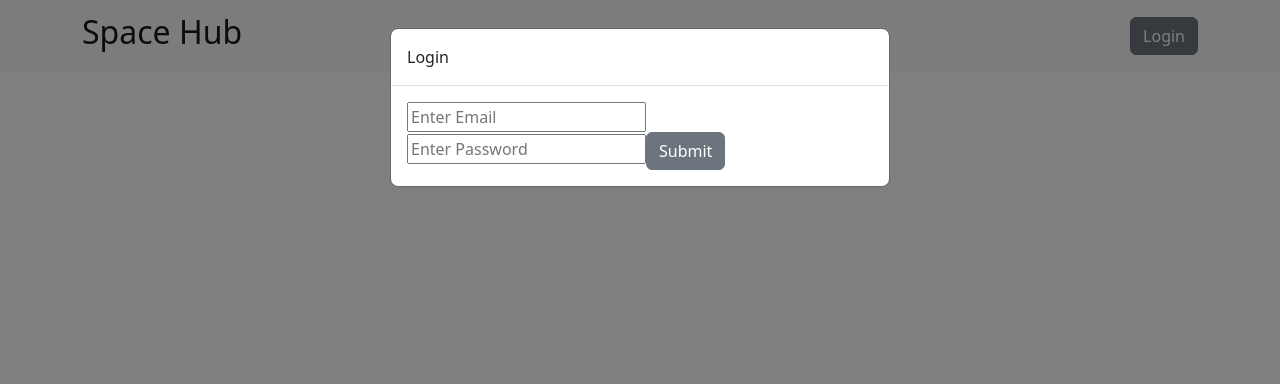
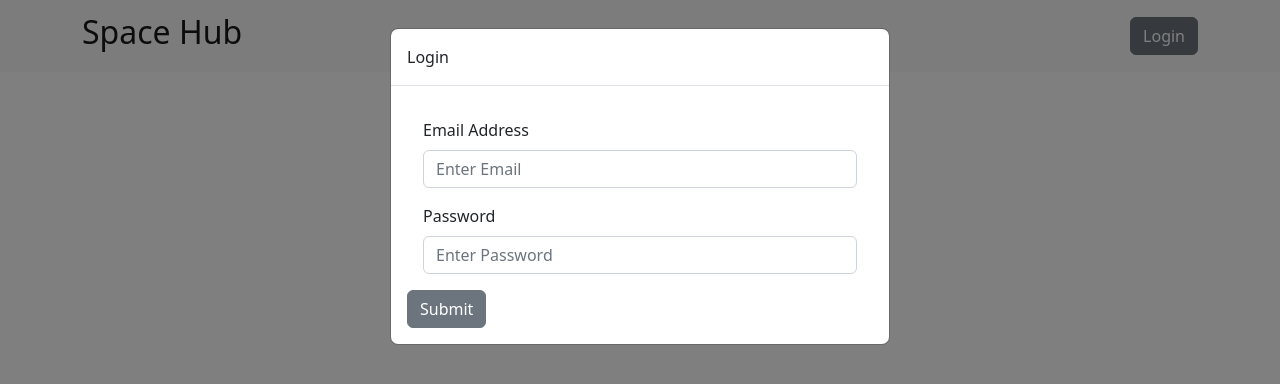
Before and after one commit to truppeiner/space-hub, a React (Create React App) app in the folder client/: page / in a window 1280 px wide. Both pictures are taken after a click on the button "Login". Shown: the top 384 px of the page. Built offline with nearby package versions, Linux system fonts and the light colour scheme.

Commit message:
login form updated

```diff
--- a/client/src/components/layout/Header.jsx
+++ b/client/src/components/layout/Header.jsx
@@ -3,6 +3,7 @@ import Container from 'react-bootstrap/Container';
 import Navbar from 'react-bootstrap/Navbar';
 import Button from 'react-bootstrap/Button';
 import Modal from 'react-bootstrap/Modal';
+import Form from 'react-bootstrap/Form';
 import Auth from '../../utils/auth';
 import { useMutation } from '@apollo/client';
 import { LOGIN_USER } from '../../utils/mutations';
@@ -80,23 +81,29 @@ function Header( props ){
                                     Login
                                 </Modal.Header>
                                 <Modal.Body>
-                                    <form onSubmit={handleFormSubmit}>
-                                        <input
+                                    <Form onSubmit={handleFormSubmit}>
+                                        <Form.Group className='m-3'>
+                                            <Form.Label>Email Address</Form.Label>
+                                            <Form.Control
                                                 placeholder = 'Enter Email'
                                                 name = 'email'
                                                 type = 'email'
                                                 value = {formState.email}
                                                 onChange = {handleChange}
                                             />
-                                        <input
+                                        </Form.Group>
+                                        <Form.Group className='m-3'>
+                                            <Form.Label>Password</Form.Label>
+                                            <Form.Control
                                                 placeholder = 'Enter Password'
                                                 name = 'password'
                                                 type = 'password'
                                                 value = {formState.password}
                                                 onChange = {handleChange}
                                             />
+                                        </Form.Group>
                                     <Button variant="secondary" onClick = {handleClose} type="submit">Submit</Button>
-                                    </form>
+                                    </Form>
                                 </Modal.Body>
                             </Modal>
                         </>
```
Lines whose indentation alone changed are shown as unchanged.
